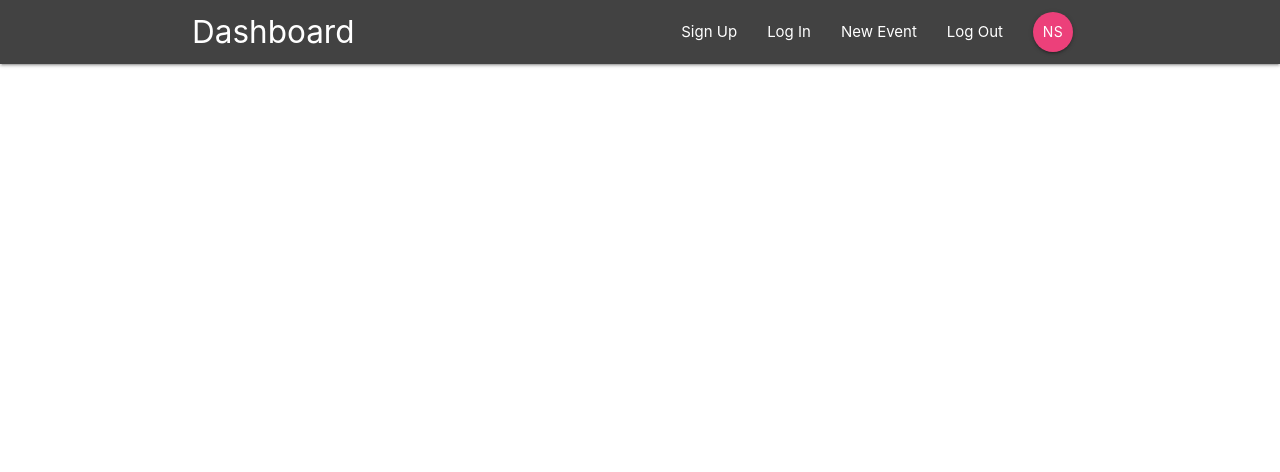
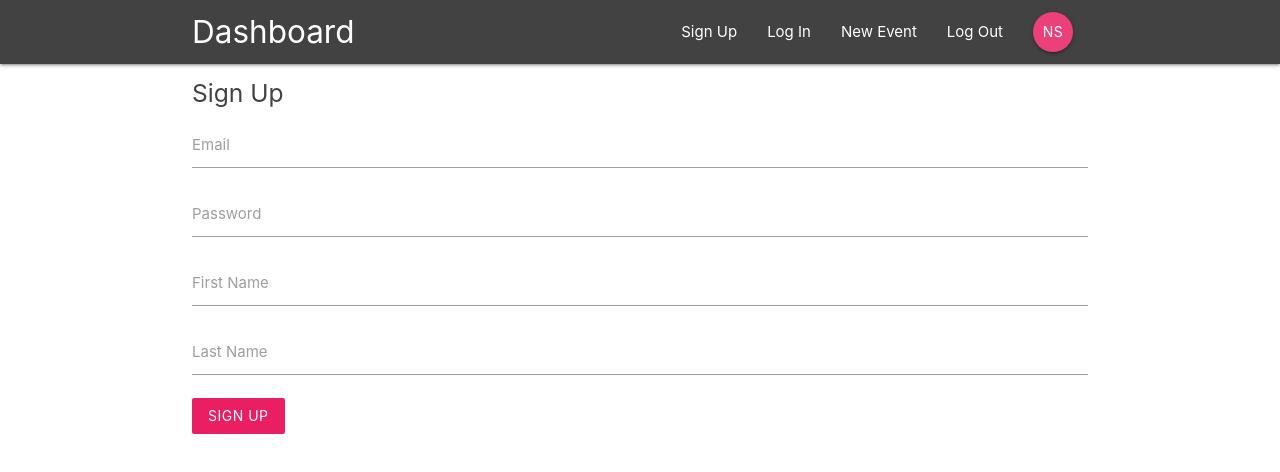
Before and after one commit to nstranquist/react-dashboard-v1, a React (Create React App) app: page /signup in a window 1280 px wide. Shown: the top 472 px of the page. Built offline with nearby package versions, Linux system fonts and the light colour scheme.

Commit message:
added SignUp component, added <Route> in app.js

```diff
--- a/src/App.js
+++ b/src/App.js
@@ -4,6 +4,7 @@
 import Dashboard from './components/dashboard/Dashboard';
 import EventDetails from './components/event/EventDetails';
 import SignIn from './components/auth/SignIn';
+import SignUp from './components/auth/SignUp';
 
 class App extends Component {
   render() {
@@ -15,6 +16,7 @@
             <Route exact path="/" component={Dashboard} />
             <Route path="/event/:id" component={EventDetails} />
             <Route path="/signin" component={SignIn} />
+            <Route path="/signup" component={SignUp} />
           </Switch>
         </div>
       </BrowserRouter>
--- a/src/components/auth/SignUp.js
+++ b/src/components/auth/SignUp.js
@@ -0,0 +1,49 @@
+import React, { Component } from 'react'
+
+class SignUp extends Component {
+    state = {
+        email: "",
+        password: "",
+        firstName: "",
+        lastName: ""
+    }
+    handleChange = (e) => {
+        this.setState({
+            [e.target.id]: e.target.value
+        })
+    }
+    handleSubmit = (e) => {
+        e.preventDefault();
+        console.log(this.state);
+    }
+    render() {
+        return (
+            <div className="container">
+                <form onSubmit={this.handleSubmit} className="white">
+                    <h5 className="grey-text text-darken-3">Sign Up</h5>
+                    <div className="input-field">
+                        <label htmlFor="email">Email</label>
+                        <input type="email" id="email" onChange={this.handleChange} />
+                    </div>
+                    <div className="input-field">
+                        <label htmlFor="password">Password</label>
+                        <input type="password" id="password" onChange={this.handleChange} />
+                    </div>
+                    <div className="input-field">
+                        <label htmlFor="firstName">First Name</label>
+                        <input type="text" id="firstName" onChange={this.handleChange} />
+                    </div>
+                    <div className="input-field">
+                        <label htmlFor="lastName">Last Name</label>
+                        <input type="text" id="lastName" onChange={this.handleChange} />
+                    </div>
+                    <div className="input-field">
+                        <button className="btn pink btn-lighten-1 z-depth-0">Sign Up</button>
+                    </div>
+                </form>
+            </div>
+        )
+    }
+}
+
+export default SignUp
```
